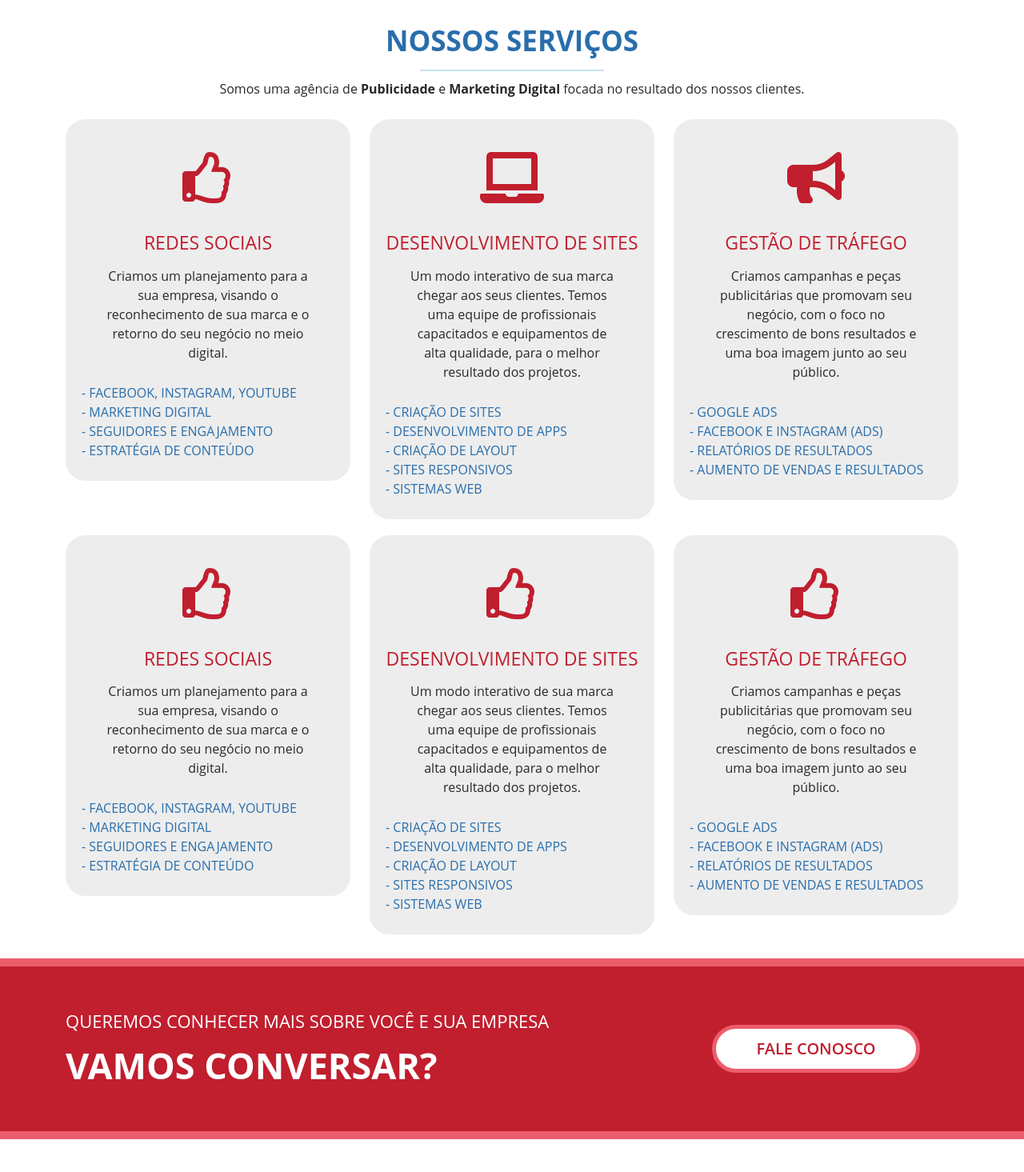
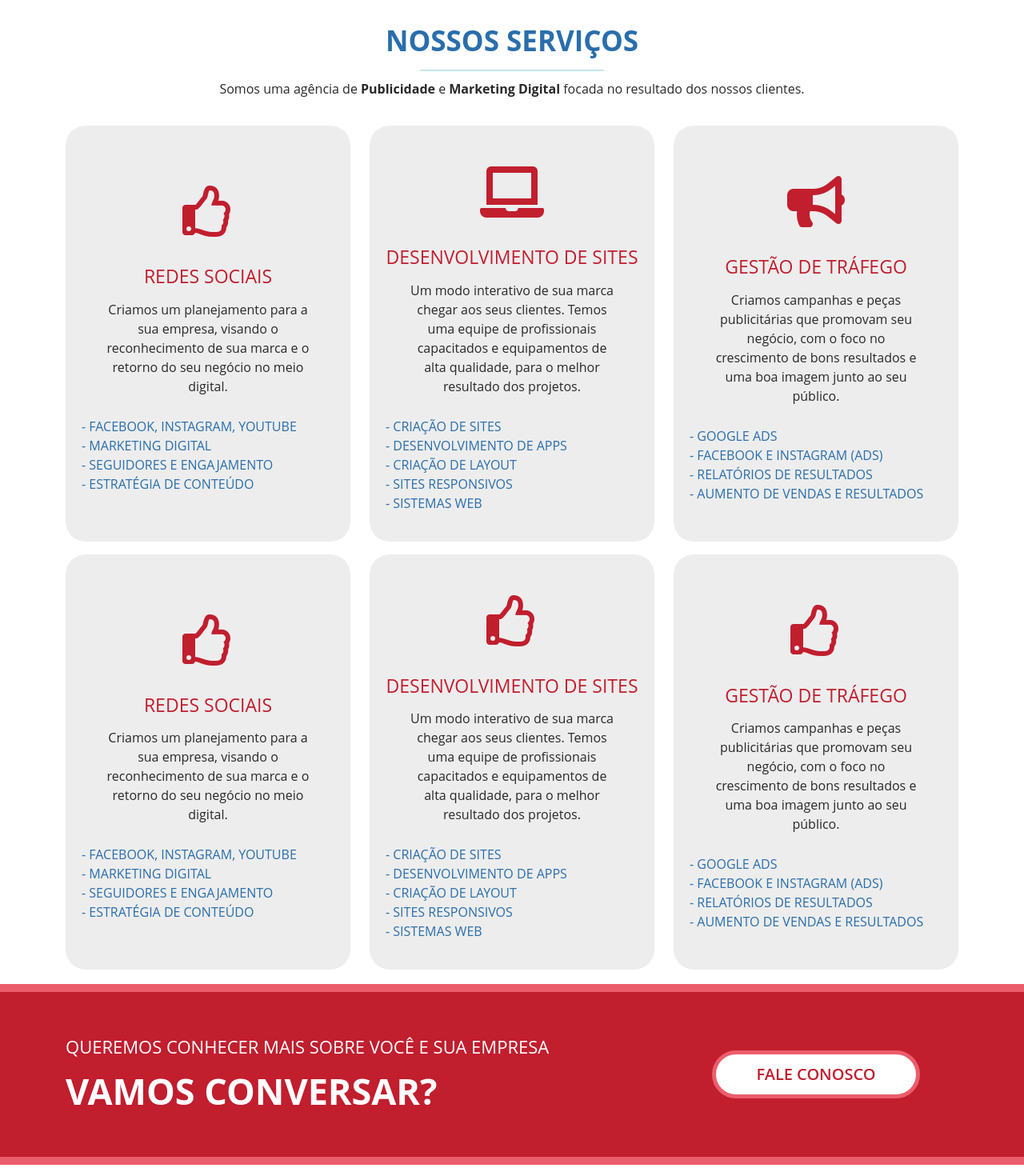
Before and after one commit to agenciakls/agenciakls, a Next.js app: page / in a window 1280 px wide. Shown: the part 740-2205 px from the top of the page at 80% size. Built offline with nearby package versions, Linux system fonts and the light colour scheme.

Commit message:
Footer ajustado

```diff
--- a/pages/parts/footer.js
+++ b/pages/parts/footer.js
@@ -37,8 +37,8 @@ export default function Footer() {
                             <h3>Contato</h3>
                             <div className="text-footer">
                                 <div className="row">
-                                    <div className="col-md-6"><button class="btn-default btn-sm d-block btn-border">(21) 98911-3353</button></div>
-                                    <div className="col-md-6"><button class="btn-default btn-sm d-block btn-inverted">Entre em contato</button></div>
+                                    <div className="col-md-6"><button className="btn-default btn-sm d-block btn-border">(21) 98911-3353</button></div>
+                                    <div className="col-md-6"><button className="btn-default btn-sm d-block btn-inverted">Entre em contato</button></div>
                                 </div>
                             </div>
                         </div>
--- a/pages/parts/header.js
+++ b/pages/parts/header.js
@@ -3,8 +3,12 @@ import React from "react";
 import Link from "next/link"
 
 class Header extends React.Component {
+    toggleMenu() {
+        alert('test');
+    }
     render() {
         const backgroundProps = this.props.background;
+
         return(
             <div>
                 <header className={(backgroundProps ? "header-background" : "header-normal")}>
@@ -38,7 +42,7 @@ class Header extends React.Component {
                                     </div>
                                 </div>
                                 <div className="nav-button">
-                                    <div className="hamburger hamburger--squeeze">
+                                    <div className="hamburger hamburger--squeeze" onClick={this.toggleMenu}>
                                         <div className="hamburger-box">
                                             <div className="hamburger-inner"></div>
                                         </div>
--- a/pages/parts/home-services.js
+++ b/pages/parts/home-services.js
@@ -9,8 +9,8 @@ export default function HomeServices() {
                 <p className="description-services text-center">Somos uma agência de <strong>Publicidade</strong> e <strong>Marketing Digital</strong> focada no resultado dos nossos clientes.
                 </p>
                 <div className="content-services">
-                    <div className="row">
-                        <div className="col-md-4">
+                    <div className="row d-flex align-items-stretch">
+                        <div className="col-md-4 my-2">
                             <div className="single-service">
                                 <div className="img-service">
                                     <i className="far fa-thumbs-up"></i>
@@ -29,7 +29,7 @@ export default function HomeServices() {
                                 </ul>
                             </div>
                         </div>
-                        <div className="col-md-4">
+                        <div className="col-md-4 my-2">
                             <div className="single-service">
                                 <div className="img-service">
                                     <i className="fas fa-laptop"></i>
@@ -49,7 +49,7 @@ export default function HomeServices() {
                                 </ul>
                             </div>
                         </div>
-                        <div className="col-md-4">
+                        <div className="col-md-4 my-2">
                             <div className="single-service">
                                 <div className="img-service">
                                     <i class="fas fa-bullhorn"></i>
@@ -69,7 +69,7 @@ export default function HomeServices() {
                             </div>
                         </div>
 
-                        <div className="col-md-4">
+                        <div className="col-md-4 my-2">
                             <div className="single-service">
                                 <div className="img-service">
                                     <i className="far fa-thumbs-up"></i>
@@ -88,7 +88,7 @@ export default function HomeServices() {
                                 </ul>
                             </div>
                         </div>
-                        <div className="col-md-4">
+                        <div className="col-md-4 my-2">
                             <div className="single-service">
                                 <div className="img-service">
                                     <i className="far fa-thumbs-up"></i>
@@ -108,7 +108,7 @@ export default function HomeServices() {
                                 </ul>
                             </div>
                         </div>
-                        <div className="col-md-4">
+                        <div className="col-md-4 my-2">
                             <div className="single-service">
                                 <div className="img-service">
                                     <i className="far fa-thumbs-up"></i>
--- a/styles/scss/index-services.scss
+++ b/styles/scss/index-services.scss
@@ -29,6 +29,7 @@
 			margin: 10px 0px 10px;
 			border-radius: 25px;
 			min-height: 330px;
+			height: 100%;
 			padding: 10px 20px;
 			.img-service {
 				display: block;
```
